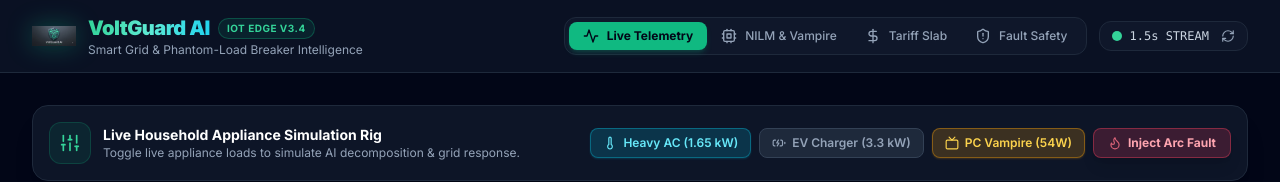
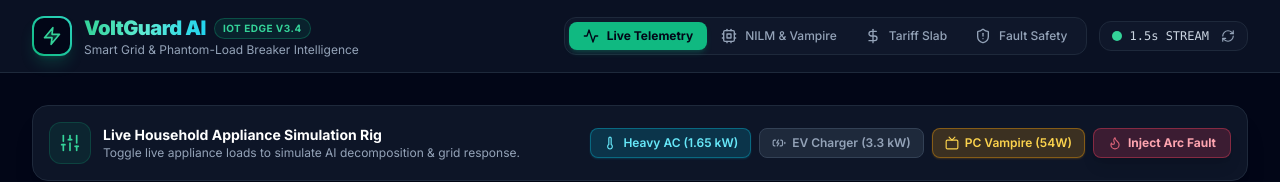
Before and after one commit to sreekar951-design/voltguard-ai, a React (Vite) app: page / in a window 1280 px wide. Shown: the top 182 px of the page. Built offline with nearby package versions, Linux system fonts and the light colour scheme.

Commit message:
revert: switched back to original glowing Zap logo

```diff
--- a/src/App.tsx
+++ b/src/App.tsx
@@ -328,11 +328,11 @@ export default function VoltGuardApp() {
       {/* Header */}
       <header className="border-b border-slate-800 bg-slate-900/70 backdrop-blur-md sticky top-0 z-40 px-4 lg:px-8 py-3.5 flex flex-wrap items-center justify-between gap-4">
         <div className="flex items-center gap-3">
-         <img
-  src="/logo.png"
-  alt="VoltGuard AI Shield Logo"
-  className="h-11 w-11 object-contain rounded-xl drop-shadow-[0_0_12px_rgba(16,185,129,0.35)]"
-/>
+         <div className="h-10 w-10 rounded-xl bg-gradient-to-tr from-emerald-500 to-teal-400 p-0.5 shadow-lg shadow-emerald-500/20">
+            <div className="h-full w-full bg-slate-950 rounded-[10px] flex items-center justify-center">
+              <Zap className="h-5 w-5 text-emerald-400 fill-emerald-400/20" />
+            </div>
+          </div>
           <div>
             <div className="flex items-center gap-2">
               <h1 className="text-xl font-black tracking-tight bg-clip-text text-transparent bg-gradient-to-r from-emerald-400 via-teal-300 to-cyan-400">
```
